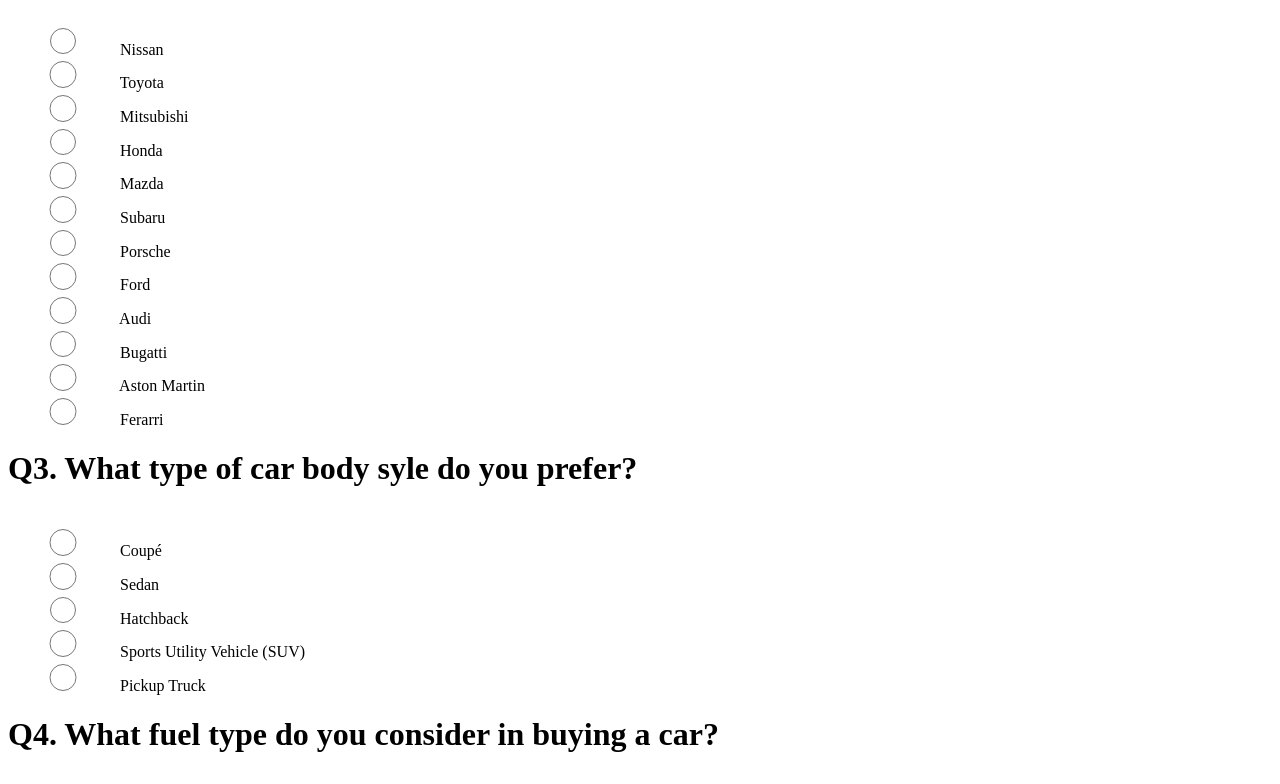
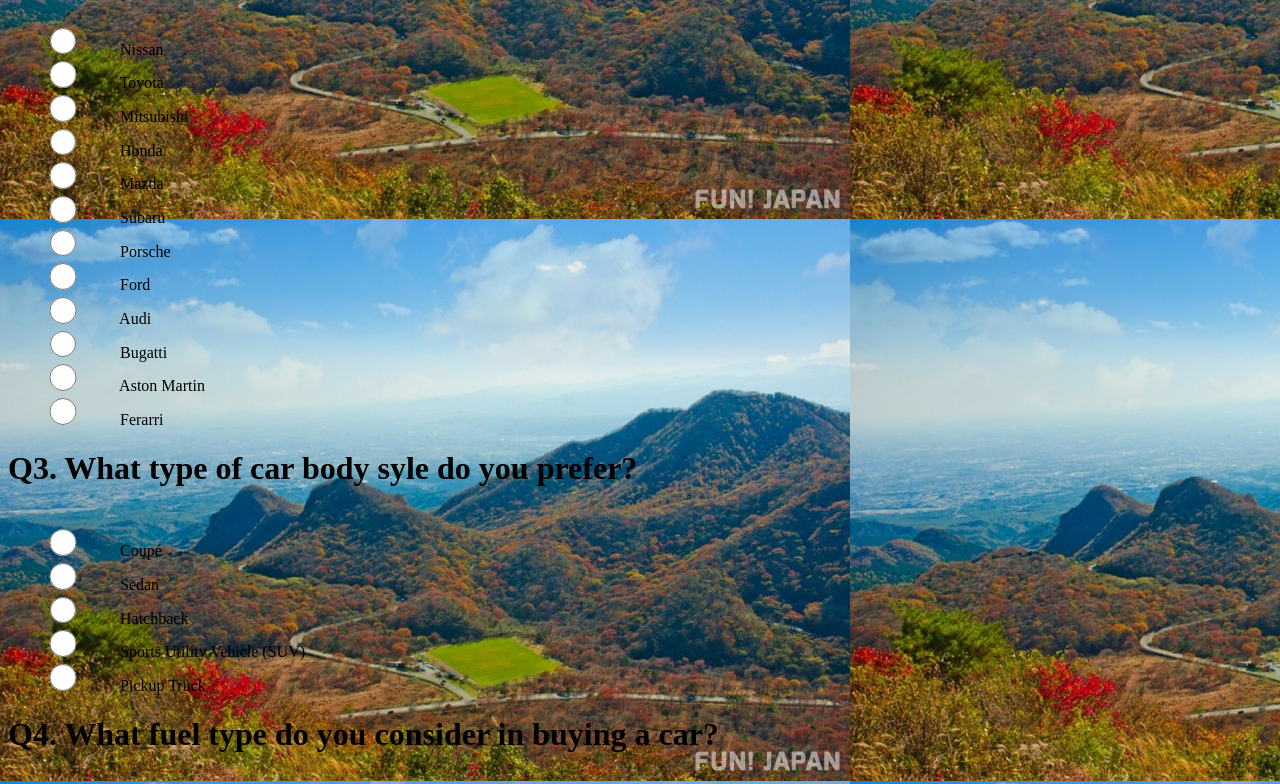
Before and after one commit to Dncrlo/Survey, a plain HTML site: page index.html in a window 1280 px wide. Shown: the part 343-1127 px from the top of the page. Drawn offline with Linux system fonts and the light colour scheme.

Commit message:
Update index.html

```diff
--- a/index.html
+++ b/index.html
@@ -12,7 +12,7 @@
 
 </style></head>
 <body>
-    <body background="background.jpeg">
+    <body background="background.png">
    <form>
  Name: <input type="text" id="name" name="full name"> <br>
 Grade & Section: <input type="text" id="grade" name="grade"> <br>
```
